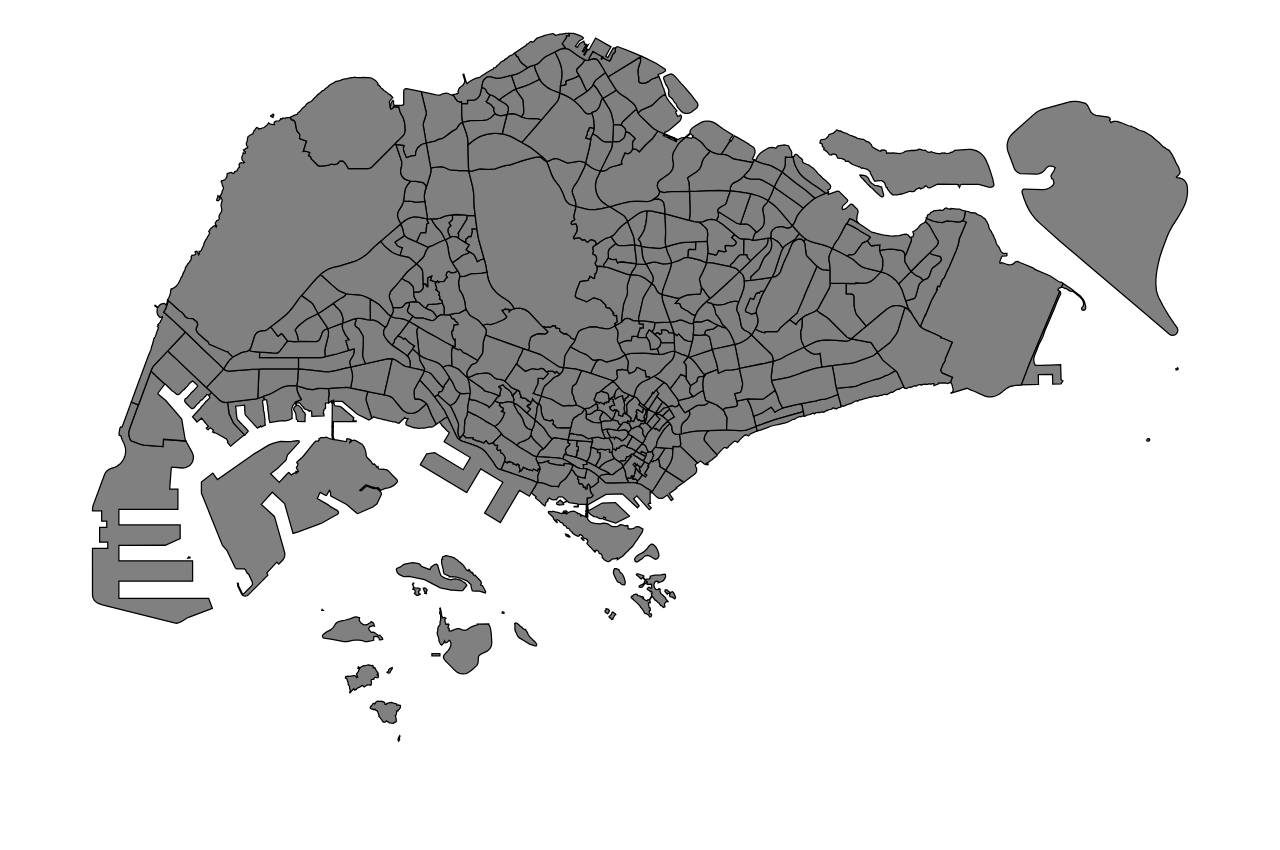
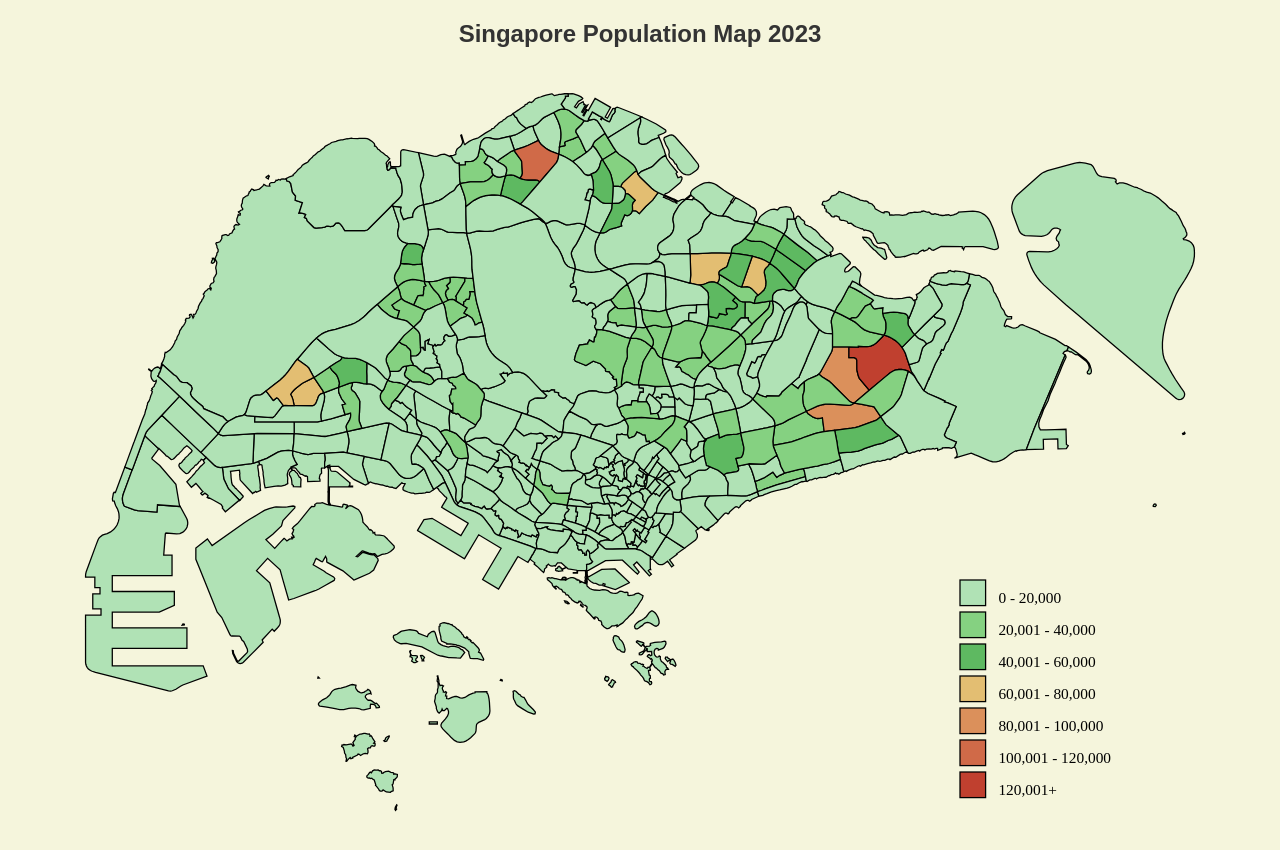
Before and after one commit to chen1guanyu/HCDIV-4, a plain HTML site: page index.html in a window 1280 px wide. Before the commit the page ends 800 px from the top, so only its background shows below. Drawn offline with nearby package versions, Linux system fonts and the light colour scheme.

Commit message:
Update index.html

```diff
--- a/index.html
+++ b/index.html
@@ -1,34 +1,62 @@
-
 <!DOCTYPE html>
 <html>
 <head>
   <meta charset="UTF-8">
-  <style></style>
+  <style>
+    body {
+      margin: 0;
+      background-color: #f5f5dc; /* 淡米黄色背景 */
+    }
+    .tooltip {
+      position: absolute;
+      background-color: white;
+      border: 1px solid black;
+      padding: 5px;
+      font-size: 14px;
+      pointer-events: none;
+      box-shadow: 2px 2px 5px rgba(0, 0, 0, 0.3);
+    }
+    .title {
+      text-align: center;
+      font-size: 24px;
+      font-family: Arial, sans-serif;
+      font-weight: bold;
+      margin: 20px 0;
+      color: #333;
+    }
+  </style>
 </head>
 <body>
+<div class="title">Singapore Population Map 2023</div>
 <svg></svg>
+<div class="tooltip" style="opacity: 0;"></div>
 <script src="https://d3js.org/d3.v7.min.js"></script>
 
 <script>
-
 let width = 1000, height = 600;
 
+// Create SVG and Tooltip elements
 let svg = d3.select("svg")
     .attr("viewBox", "0 0 " + width + " " + height)
+    .style("background-color", "#f5f5dc"); // 设置地图背景为淡米黄色
 
-// Load external data and boot
+let tooltip = d3.select(".tooltip");
+
+// Load external data and process
 Promise.all([d3.json("sgmap.json"), d3.csv("population2023.csv")]).then(data => {
-
   let mapData = data[0].features;
   let popData = data[1];
 
-// Merge pop data with map data
+  // Merge population data with map data
   mapData.forEach(d => {
-  let subzone = popData.find(e => e.Subzone.toUpperCase() == d.properties.Name);
-  d.popdata = (subzone != undefined) ? parseInt(subzone.Population) : 0;
-})
+    let subzone = popData.find(e => e.Subzone.toUpperCase() === d.properties.Name.toUpperCase());
+    d.popdata = (subzone !== undefined) ? parseInt(subzone.Population) : 0;
+  });
 
-console.log(mapData);
+  // Define population thresholds and colors
+  let colorScale = d3.scaleThreshold()
+    .domain([20000, 40000, 60000, 80000, 100000, 120000])
+    .range(["#b0e2b5", "#85d181", "#5eb961", "#e3be72", "#db905b", "#d06a48", "#c0402f"]);
 
   // Map and projection
   let projection = d3.geoMercator()
@@ -37,6 +65,7 @@ let projection = d3.geoMercator()
 
   let geopath = d3.geoPath().projection(projection);
 
+  // Draw map
   svg.append("g")
       .attr("id", "districts")
       .selectAll("path")
@@ -45,10 +74,77 @@ svg.append("g")
       .append("path")
       .attr("d", geopath)
       .attr("stroke", "black")
-    .attr("fill", "grey");
+      .attr("fill", d => colorScale(d.popdata))
+      .on("mouseover", function (event, d) {
+        // Show tooltip
+        tooltip.style("opacity", 1)
+            .html(`<strong>${d.properties.Name}</strong><br>Population: ${d.popdata}`)
+            .style("left", (event.pageX + 10) + "px")
+            .style("top", (event.pageY + 10) + "px");
+
+        // Highlight hovered district
+        d3.select(this)
+          .attr("stroke-width", 2)
+          .attr("fill", "orange")
+          .raise();
       })
+      .on("mousemove", function (event) {
+        // Update tooltip position
+        tooltip.style("left", (event.pageX + 10) + "px")
+            .style("top", (event.pageY + 10) + "px");
+      })
+      .on("mouseout", function () {
+        // Hide tooltip
+        tooltip.style("opacity", 0);
 
+        // Reset district style
+        d3.select(this)
+          .attr("stroke-width", 1)
+          .attr("fill", d => colorScale(d.popdata));
+      });
+
+  // Add legend
+  drawLegend();
+});
+
+// Draw legend in the bottom-right corner
+function drawLegend() {
+  let legendData = [
+    { color: "#b0e2b5", label: "0 - 20,000" },
+    { color: "#85d181", label: "20,001 - 40,000" },
+    { color: "#5eb961", label: "40,001 - 60,000" },
+    { color: "#e3be72", label: "60,001 - 80,000" },
+    { color: "#db905b", label: "80,001 - 100,000" },
+    { color: "#d06a48", label: "100,001 - 120,000" },
+    { color: "#c0402f", label: "120,001+" }
+  ];
+
+  let legend = svg.append("g")
+    .attr("id", "legend")
+    .attr("transform", `translate(${width - 250}, ${height - 200})`);
+
+  // Draw legend boxes and labels
+  legend.selectAll("rect")
+    .data(legendData)
+    .enter()
+    .append("rect")
+    .attr("x", 0)
+    .attr("y", (d, i) => i * 25)
+    .attr("width", 20)
+    .attr("height", 20)
+    .attr("fill", d => d.color)
+    .attr("stroke", "black");
+
+  legend.selectAll("text")
+    .data(legendData)
+    .enter()
+    .append("text")
+    .attr("x", 30)
+    .attr("y", (d, i) => i * 25 + 15)
+    .text(d => d.label)
+    .style("font-size", "12px")
+    .style("alignment-baseline", "middle");
+}
 </script>
-
 </body>
 </html>
```
Lines whose indentation alone changed are shown as unchanged.
